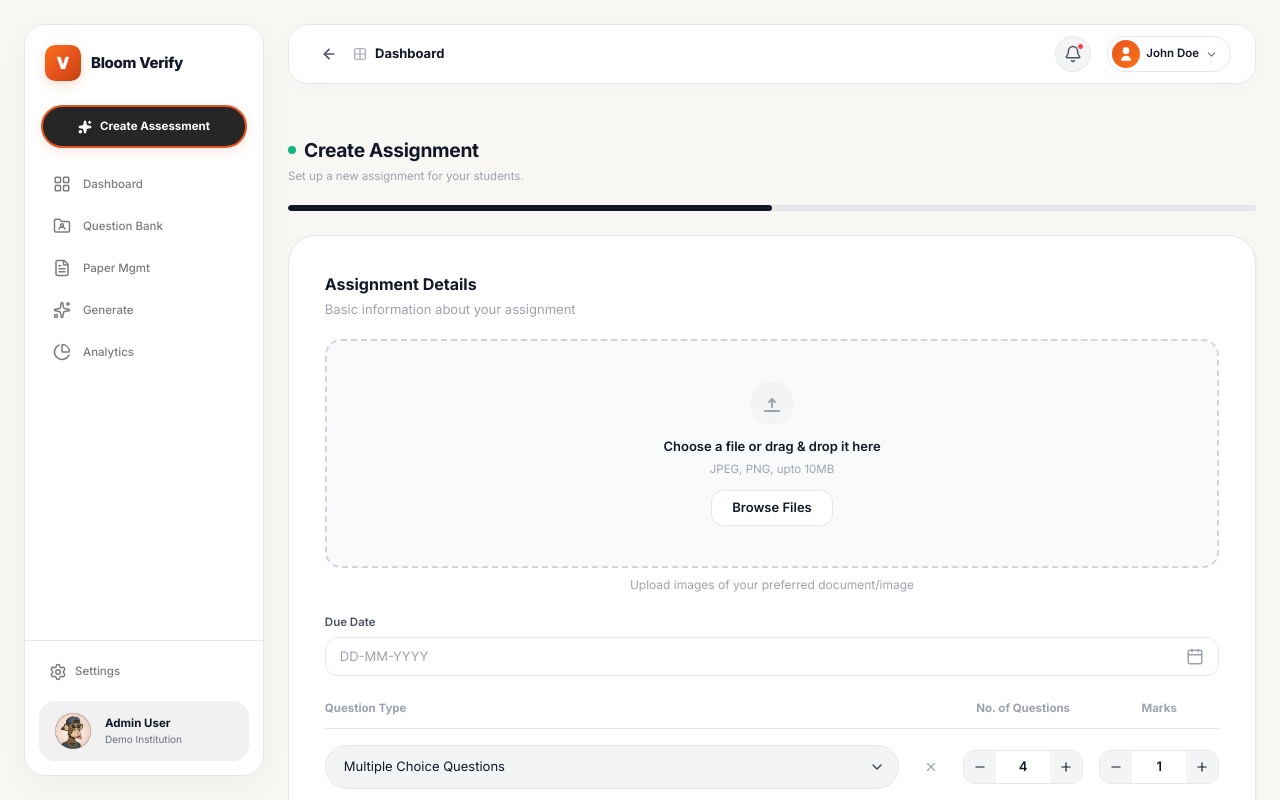
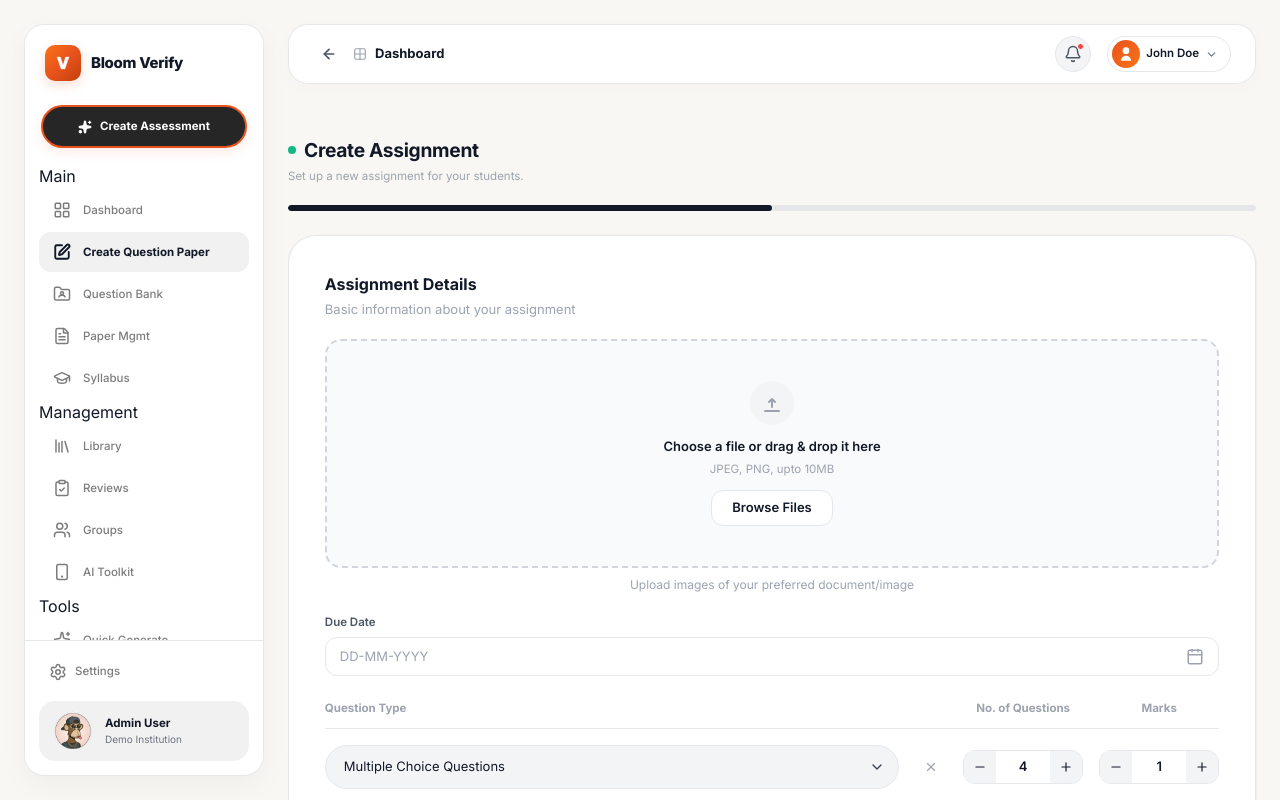
Before and after one commit to KiranTejz20005/VedaAI, a Next.js app in the folder apps/frontend/: page /assignments/create in a window 1280 px wide. Shown: the top 800 px of the page. Built offline with nearby package versions, Linux system fonts and the light colour scheme.

Commit message:
feat(frontend): integrate state management, layout updates, and analytics service

```diff
--- a/apps/frontend/src/components/layout/AppChrome.tsx
+++ b/apps/frontend/src/components/layout/AppChrome.tsx
@@ -1,12 +1,20 @@
 'use client';
 
 import { Toaster } from 'react-hot-toast';
+import { usePathname } from 'next/navigation';
 import { ClientOnly } from '@/components/ui/ClientOnly';
 import { Sidebar } from './Sidebar';
 import { TopBar } from './TopBar';
 import { MobileBottomNav } from './MobileBottomNav';
 
 export function AppChrome({ children }: { children: React.ReactNode }) {
+  const pathname = usePathname();
+  const isLanding = pathname === '/';
+
+  if (isLanding) {
+    return <>{children}</>;
+  }
+
   return (
     <div className="app-shell">
       <Sidebar />
--- a/apps/frontend/src/components/layout/MobileBottomNav.tsx
+++ b/apps/frontend/src/components/layout/MobileBottomNav.tsx
@@ -1,60 +1,43 @@
 'use client';
 
-import { Home, BookOpen, Library, Sparkles, Plus } from 'lucide-react';
+import { LayoutGrid, FileText, GraduationCap, Library, Sparkles, Plus } from 'lucide-react';
 import Link from 'next/link';
 import { usePathname } from 'next/navigation';
 
 const MOBILE_NAV = [
-  { href: '/', label: 'Home', icon: Home, exact: true },
-  { href: '/dashboard', label: 'Assignments', icon: BookOpen },
+  { href: '/dashboard', label: 'Dashboard', icon: LayoutGrid, exact: true },
+  { href: '/papers', label: 'Papers', icon: FileText },
+  { href: '/syllabus', label: 'Syllabus', icon: GraduationCap },
   { href: '/library', label: 'Library', icon: Library },
-  { href: '/toolkit', label: 'AI Toolkit', icon: Sparkles },
+  { href: '/toolkit', label: 'Toolkit', icon: Sparkles },
 ];
 
 export function MobileBottomNav() {
   const pathname = usePathname();
 
-  if (pathname === '/') {
-    return null;
-  }
+  const firstTwo = MOBILE_NAV.slice(0, 2);
+  const lastTwo = MOBILE_NAV.slice(2, 4);
 
   return (
     <nav className="mobile-bottom-nav" role="navigation" aria-label="Mobile navigation">
-      {/* First two items */}
-      {MOBILE_NAV.slice(0, 2).map(({ href, label, icon: Icon, exact }) => {
+      {firstTwo.map(({ href, label, icon: Icon, exact }) => {
         const active = exact ? pathname === href : pathname.startsWith(href);
         return (
-          <Link
-            key={href}
-            href={href}
-            className={`mobile-nav-item${active ? ' active' : ''}`}
-            aria-current={active ? 'page' : undefined}
-          >
+          <Link key={href} href={href} className={`mobile-nav-item${active ? ' active' : ''}`} aria-current={active ? 'page' : undefined}>
             <Icon size={20} strokeWidth={active ? 2.5 : 1.8} aria-hidden="true" />
             <span className="mobile-nav-label">{label}</span>
           </Link>
         );
       })}
 
-      {/* Centre FAB */}
-      <Link
-        href="/assignments/create"
-        className="mobile-nav-fab"
-        aria-label="Create Assignment"
-      >
+      <Link href="/assignments/create" className="mobile-nav-fab" aria-label="Create Assignment">
         <Plus size={22} aria-hidden="true" />
       </Link>
 
-      {/* Last two items */}
-      {MOBILE_NAV.slice(2).map(({ href, label, icon: Icon, exact }) => {
+      {lastTwo.map(({ href, label, icon: Icon, exact }) => {
         const active = exact ? pathname === href : pathname.startsWith(href);
         return (
-          <Link
-            key={href}
-            href={href}
-            className={`mobile-nav-item${active ? ' active' : ''}`}
-            aria-current={active ? 'page' : undefined}
-          >
+          <Link key={href} href={href} className={`mobile-nav-item${active ? ' active' : ''}`} aria-current={active ? 'page' : undefined}>
             <Icon size={20} strokeWidth={active ? 2.5 : 1.8} aria-hidden="true" />
             <span className="mobile-nav-label">{label}</span>
           </Link>
--- a/apps/frontend/src/components/layout/Sidebar.tsx
+++ b/apps/frontend/src/components/layout/Sidebar.tsx
@@ -10,25 +10,20 @@ import {
   PieChart,
   Settings,
   X,
+  BookOpen,
+  GraduationCap,
+  Users,
+  Library,
+  ClipboardCheck,
+  PenSquare,
 } from 'lucide-react';
 import { useSidebarStore } from '@/store/sidebar.store';
 import { useAssignmentStore } from '@/store/assignment.store';
 import { useMounted } from '@/hooks/useMounted';
 
-// Custom high-precision folder-user SVG to match "My Groups" reference icon
 function MyGroupsIcon(props: React.SVGProps<SVGSVGElement>) {
   return (
-    <svg
-      width="18"
-      height="18"
-      viewBox="0 0 24 24"
-      fill="none"
-      stroke="currentColor"
-      strokeWidth={props.strokeWidth || 2}
-      strokeLinecap="round"
-      strokeLinejoin="round"
-      {...props}
-    >
+    <svg width="18" height="18" viewBox="0 0 24 24" fill="none" stroke="currentColor" strokeWidth={props.strokeWidth || 2} strokeLinecap="round" strokeLinejoin="round" {...props}>
       <path d="M4 20h16a2 2 0 0 0 2-2V8a2 2 0 0 0-2-2h-7.93a2 2 0 0 1-1.66-.9l-.82-1.2A2 2 0 0 0 7.93 3H4a2 2 0 0 0-2 2v13a2 2 0 0 0 2 2Z" />
       <circle cx="12" cy="11" r="2" />
       <path d="M8 16c0-1.5 1.5-2.5 4-2.5s4 1 4 2.5" />
@@ -36,31 +31,32 @@ function MyGroupsIcon(props: React.SVGProps<SVGSVGElement>) {
   );
 }
 
-// Custom high-precision tablet screen SVG to match "AI Teacher's Toolkit" reference icon
 function ToolkitIcon(props: React.SVGProps<SVGSVGElement>) {
   return (
-    <svg
-      width="18"
-      height="18"
-      viewBox="0 0 24 24"
-      fill="none"
-      stroke="currentColor"
-      strokeWidth={props.strokeWidth || 2}
-      strokeLinecap="round"
-      strokeLinejoin="round"
-      {...props}
-    >
+    <svg width="18" height="18" viewBox="0 0 24 24" fill="none" stroke="currentColor" strokeWidth={props.strokeWidth || 2} strokeLinecap="round" strokeLinejoin="round" {...props}>
       <rect x="5" y="2" width="14" height="20" rx="2" ry="2" />
       <line x1="12" y1="18" x2="12.01" y2="18" strokeWidth={(props.strokeWidth as number || 2) * 1.5} />
     </svg>
   );
 }
 
-const NAV_ITEMS = [
-  { href: '/', label: 'Dashboard', icon: LayoutGrid, exact: true },
+const PRIMARY_NAV = [
+  { href: '/dashboard', label: 'Dashboard', icon: LayoutGrid, exact: true },
+  { href: '/assignments/create', label: 'Create Question Paper', icon: PenSquare, exact: true },
   { href: '/question-bank', label: 'Question Bank', icon: MyGroupsIcon },
   { href: '/papers', label: 'Paper Mgmt', icon: FileText },
-  { href: '/generate', label: 'Generate', icon: Sparkles },
+  { href: '/syllabus', label: 'Syllabus', icon: GraduationCap },
+];
+
+const SECONDARY_NAV = [
+  { href: '/library', label: 'Library', icon: Library },
+  { href: '/reviews', label: 'Reviews', icon: ClipboardCheck },
+  { href: '/groups', label: 'Groups', icon: Users },
+  { href: '/toolkit', label: 'AI Toolkit', icon: ToolkitIcon },
+];
+
+const TERTIARY_NAV = [
+  { href: '/generate', label: 'Quick Generate', icon: Sparkles },
   { href: '/analytics', label: 'Analytics', icon: PieChart },
 ];
 
@@ -78,61 +74,32 @@ export function Sidebar() {
   return (
     <>
       {isOpen && (
-        <div
-          className="sidebar-overlay"
-          onClick={close}
-          aria-hidden="true"
-        />
+        <div className="sidebar-overlay" onClick={close} aria-hidden="true" />
       )}
 
-      <aside
-        className={`sidebar${isOpen ? ' open' : ''}`}
-        role="navigation"
-        aria-label="Main navigation"
-      >
+      <aside className={`sidebar${isOpen ? ' open' : ''}`} role="navigation" aria-label="Main navigation">
         <div className="sidebar-logo">
-          <div
-            className="sidebar-logo-icon"
-            aria-hidden="true"
-            style={{
-              background: 'linear-gradient(135deg, #F97316 0%, #E8531D 50%, #C2410C 100%)',
-            }}
-          >
+          <div className="sidebar-logo-icon" aria-hidden="true" style={{ background: 'linear-gradient(135deg, #F97316 0%, #E8531D 50%, #C2410C 100%)' }}>
             <svg width="18" height="18" viewBox="0 0 24 24" fill="none" xmlns="http://www.w3.org/2000/svg">
               <path d="M4 4H8.5L12 15L15.5 4H20L14.5 20H9.5L4 4Z" fill="white" stroke="white" strokeWidth="0.5" strokeLinejoin="round"/>
             </svg>
           </div>
           <span className="sidebar-logo-text" style={{ fontWeight: 800 }}>Bloom Verify</span>
-          <button
-            className="sidebar-close-btn"
-            onClick={close}
-            aria-label="Close navigation"
-          >
-            <X size={18} />
-          </button>
+          <button className="sidebar-close-btn" onClick={close} aria-label="Close navigation"><X size={18} /></button>
         </div>
 
-        <Link
-          href="/generate"
-          className="sidebar-create-btn"
-          onClick={close}
-        >
+        <Link href="/assignments/create" className="sidebar-create-btn" onClick={close}>
           <Sparkles size={14} fill="white" stroke="white" />
           Create Assessment
         </Link>
 
         <nav className="sidebar-nav" aria-label="Pages">
-          {NAV_ITEMS.map(({ href, label, icon: Icon, exact }) => {
+          <div className="sidebar-nav-section-label">Main</div>
+          {PRIMARY_NAV.map(({ href, label, icon: Icon, exact }) => {
             const active = isActive(href, exact);
             const isAssignments = label === 'Paper Mgmt';
             return (
-              <Link
-                key={href}
-                href={href}
-                className={`sidebar-nav-item${active ? ' active' : ''}`}
-                aria-current={active ? 'page' : undefined}
-                onClick={close}
-              >
+              <Link key={href} href={href} className={`sidebar-nav-item${active ? ' active' : ''}`} aria-current={active ? 'page' : undefined} onClick={close}>
                 <Icon size={18} strokeWidth={active ? 2.5 : 2} aria-hidden="true" />
                 <span>{label}</span>
                 {mounted && isAssignments && totalCount > 0 && (
@@ -141,14 +108,32 @@ export function Sidebar() {
               </Link>
             );
           })}
+
+          <div className="sidebar-nav-section-label">Management</div>
+          {SECONDARY_NAV.map(({ href, label, icon: Icon }) => {
+            const active = isActive(href);
+            return (
+              <Link key={href} href={href} className={`sidebar-nav-item${active ? ' active' : ''}`} aria-current={active ? 'page' : undefined} onClick={close}>
+                <Icon size={18} strokeWidth={active ? 2.5 : 2} aria-hidden="true" />
+                <span>{label}</span>
+              </Link>
+            );
+          })}
+
+          <div className="sidebar-nav-section-label">Tools</div>
+          {TERTIARY_NAV.map(({ href, label, icon: Icon }) => {
+            const active = isActive(href);
+            return (
+              <Link key={href} href={href} className={`sidebar-nav-item${active ? ' active' : ''}`} aria-current={active ? 'page' : undefined} onClick={close}>
+                <Icon size={18} strokeWidth={active ? 2.5 : 2} aria-hidden="true" />
+                <span>{label}</span>
+              </Link>
+            );
+          })}
         </nav>
 
         <div className="sidebar-bottom">
-          <Link
-            href="/settings"
-            className="sidebar-settings"
-            onClick={close}
-          >
+          <Link href="/settings" className="sidebar-settings" onClick={close}>
             <Settings size={18} aria-hidden="true" />
             <span>Settings</span>
           </Link>
--- a/apps/frontend/src/components/layout/TopBar.tsx
+++ b/apps/frontend/src/components/layout/TopBar.tsx
@@ -24,7 +24,7 @@ export function TopBar() {
   const pathname = usePathname();
   const { parent, current } = getBreadcrumb(pathname);
   const toggle = useSidebarStore((s) => s.toggle);
-  const showBackButton = pathname !== '/';
+  const showBackButton = pathname !== '/' && pathname !== '/dashboard';
   const [hiddenOnScroll, setHiddenOnScroll] = useState(false);
 
   useEffect(() => {
--- a/apps/frontend/src/lib/api.ts
+++ b/apps/frontend/src/lib/api.ts
@@ -7,7 +7,7 @@ const isApiDebugEnabled =
   process.env.NODE_ENV !== 'production' || process.env.NEXT_PUBLIC_API_DEBUG === 'true';
 
 function getBaseURL(): string {
-  return joinUrl(resolveApiOrigin(), '/api');
+  return resolveApiOrigin();
 }
 
 export const api = axios.create({
--- a/apps/frontend/src/store/assignment.store.ts
+++ b/apps/frontend/src/store/assignment.store.ts
@@ -42,13 +42,13 @@ export const useAssignmentStore = create<AssignmentState>()(
 
     removeAssignment: (id) =>
       set((state) => {
-        state.assignments = state.assignments.filter((a) => a._id !== id);
+        state.assignments = state.assignments.filter((a) => a.id !== id);
         state.totalCount -= 1;
       }),
 
     updateAssignmentStatus: (id, status) =>
       set((state) => {
-        const found = state.assignments.find((a) => a._id === id);
+        const found = state.assignments.find((a) => a.id === id);
         if (found) found.status = status;
       }),
 
--- a/apps/frontend/src/types/assignment.types.ts
+++ b/apps/frontend/src/types/assignment.types.ts
@@ -87,7 +87,7 @@ export interface CanonicalGenerationState {
 }
 
 export interface Assignment {
-  _id: string;
+  id: string;
   title: string;
   subject: string;
   description: string;
--- a/apps/frontend/src/types/paper.types.ts
+++ b/apps/frontend/src/types/paper.types.ts
@@ -25,7 +25,7 @@ export interface Section {
 }
 
 export interface GeneratedPaper {
-  _id: string;
+  id: string;
   assignmentId: string;
   title: string;
   totalMarks: number;
```
Also changed, not shown: apps/frontend/src/services/ai-tools.service.ts (added, +21 -0 lines), apps/frontend/src/services/analytics.service.ts (added, +16 -0 lines), apps/frontend/src/services/syllabus.service.ts (added, +28 -0 lines), apps/frontend/src/types/syllabus.types.ts (added, +37 -0 lines).
